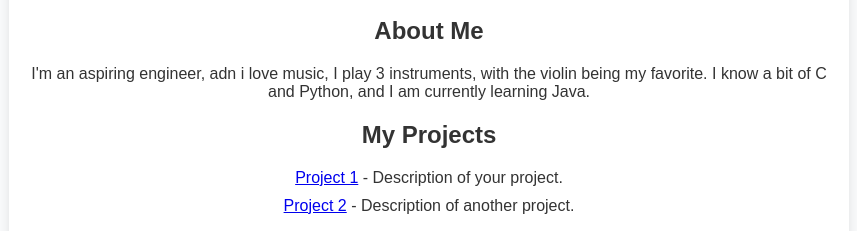
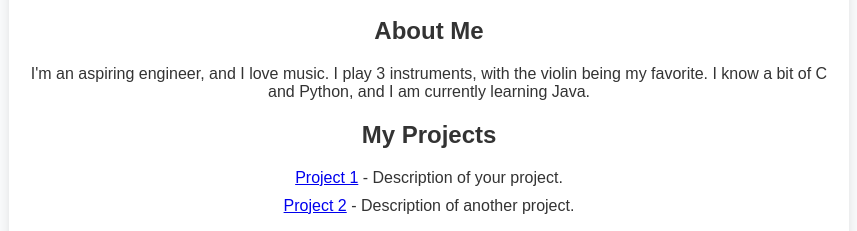
Before and after one commit to Jsilvera40/verbose-broccoli, a plain HTML site: page index.html in a window 1280 px wide. Shown: the part 370-601 px from the top of the page, 211-1068 px from the left. Drawn offline with Linux system fonts and the light colour scheme; a script that the page names is missing.

Commit message:
Update index.html

```diff
--- a/index.html
+++ b/index.html
@@ -18,7 +18,7 @@
 
         <section id="about">
             <h2>About Me</h2>
-            <p> I'm an aspiring engineer, adn i love music, I play 3 instruments, with the violin being my favorite. I know a bit of C and Python, and I am currently learning Java.</p>
+            <p> I'm an aspiring engineer, and I love music. I play 3 instruments, with the violin being my favorite. I know a bit of C and Python, and I am currently learning Java.</p>
         </section>
 
         <section id="projects">
```
